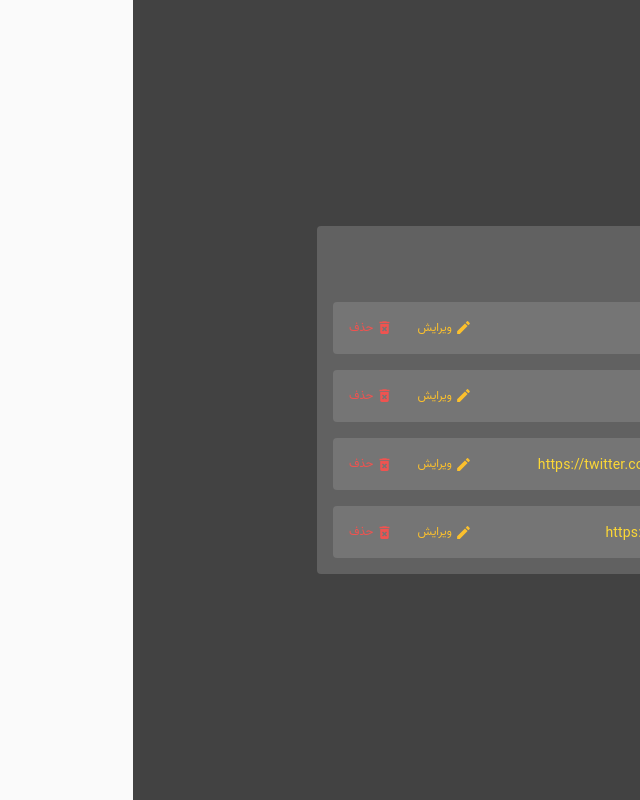
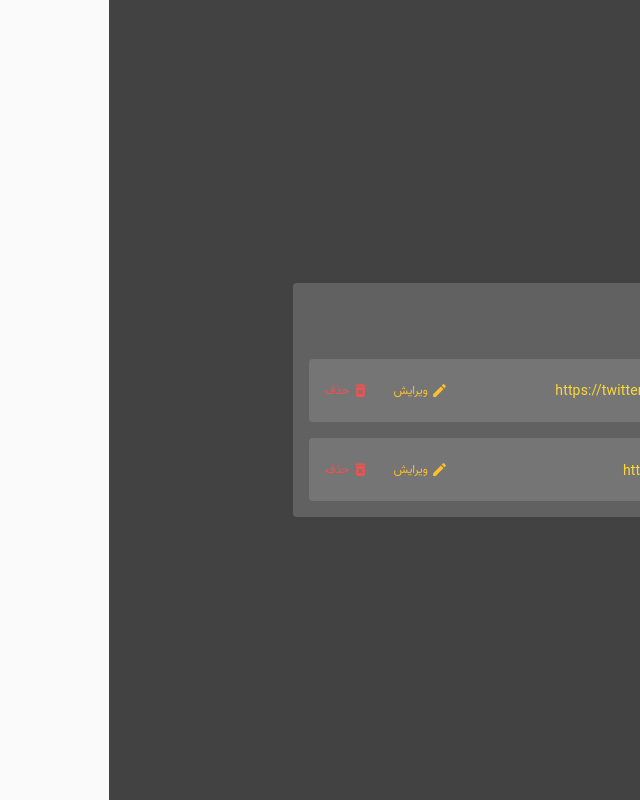
Before and after one commit to adibsadeghi1993/social-react-typescript, a React (Create React App) app: page / in a window 1280 px wide. Shown: the whole page, without its empty margins (640-1280 px from the left). Built offline with nearby package versions, Linux system fonts and the light colour scheme; data requests are answered from the project's data file; what jss-rtl would draw is missing.

Commit message:
the project was finished deon step one to step four

```diff
--- a/db.json
+++ b/db.json
@@ -1,17 +1,5 @@
 {
   "socials": [
-    {
-      "social_type": "facebook",
-      "social_link": "kkkkkkkkkkkkkkkk",
-      "social_id": "saheb@555",
-      "id": 6
-    },
-    {
-      "social_type": "facebook",
-      "social_link": "https://twitter.com/mhosseintahe",
-      "social_id": "milad@kkkj",
-      "id": 7
-    },
     {
       "social_type": "instagram",
       "social_link": "https://twitter.com/mhosseintahe",
--- a/src/components/EditSocial.tsx
+++ b/src/components/EditSocial.tsx
@@ -109,7 +109,7 @@ const EditSocial = ({ editSocial, setIsEdit, setIsShow }: Props) => {
             onChange={handleChange}
             onBlur={handleBlur}
             error={touched.name && Boolean(errors.name)}
-            // style={{ width: 230 }}
+            style={{color:"white"}}
             fullWidth
           >
             <MenuItem value="instagram">instagram</MenuItem>
@@ -138,6 +138,8 @@ const EditSocial = ({ editSocial, setIsEdit, setIsShow }: Props) => {
           variant="outlined"
           onBlur={handleBlur}
           size="small"
+
+          inputProps={{ style: { fontFamily: 'vazir', color: 'white',backgroundColor:"transparent"}}}
           fullWidth
         />
        </Box>
@@ -162,6 +164,8 @@ const EditSocial = ({ editSocial, setIsEdit, setIsShow }: Props) => {
           size="small"
           fullWidth
           style={{color:"white"}}
+
+          inputProps={{ style: { fontFamily: 'vazir', color: 'white'}}}
         />
        </Box>
          <Box >
--- a/src/components/UserLinks.tsx
+++ b/src/components/UserLinks.tsx
@@ -7,11 +7,16 @@ import { deleteSocialAction, getUserContacts } from "../redux/actions/actions";
 import DeleteForeverIcon from "@mui/icons-material/DeleteForever";
 import EditIcon from "@mui/icons-material/Edit";
 import { yellow, red,grey } from "@mui/material/colors";
+import {makeStyles} from "@material-ui/core"
+import InstagramIcon from '@mui/icons-material/Instagram';
+import TwitterIcon from '@mui/icons-material/Twitter';
+import FacebookIcon from '@mui/icons-material/Facebook';
 
 import Button from "@mui/material/Button";
 
 import Modal from "@mui/material/Modal";
-import { idText } from "typescript";
+import communicate from "../model/model";
+
 
 interface Props {
   setIsEdit: React.Dispatch<React.SetStateAction<Boolean>>;
@@ -19,13 +24,30 @@ interface Props {
   setIsShow: any;
 }
 
+const useStyle=makeStyles({
+
+  cancelBtn:{
+    backgroundColor:`${red[500]} !important`,
+    "&hover":{
+      backgroundColor:`${red[500]} !important`
+    },
+    fontFamily:"vazir"
+
+  }
+
+})
+
 const UserLinks = ({ setIsEdit, setEditSocial, setIsShow }: Props) => {
+  const classes=useStyle()
   const dispatch = useDispatch();
   const [openModal, setOpenModal] = useState(false);
   const [deleteSocialId, setDeleteSocialId] = useState<string| null>(null);
   const [confirmDelete, setConfirmDelete] = useState("");
 
-  const handleClose = () => setOpenModal(false);
+  const handleClose = () => {
+    setOpenModal(false)
+    setConfirmDelete("")
+  };
   const state = useSelector((state) => state.socials);
   console.log(state);
 
@@ -51,6 +73,29 @@ const UserLinks = ({ setIsEdit, setEditSocial, setIsShow }: Props) => {
     setIsShow(true);
   };
 
+  const checkSocial=(item:communicate)=>{
+    switch (item.social_type) {
+      case "instagram": return <InstagramIcon/>
+      case "twitter": return <TwitterIcon/>
+      case "facebook": return <FacebookIcon/>
+
+
+      default:
+        break;
+    }
+  }
+  const checkSocialname=(item:communicate)=>{
+    switch (item.social_type) {
+      case "instagram": return "اینستاگرام"
+      case "twitter": return "تویتر"
+      case "facebook": return "فیسبوک"
+
+
+      default:
+        break;
+    }
+  }
+
 
 
   return (
@@ -63,10 +108,10 @@ const UserLinks = ({ setIsEdit, setEditSocial, setIsShow }: Props) => {
                 sx={{ display: "flex", mt: 2, justifyContent: "space-between",backgroundColor:`${grey[600]}`,px:2,py:2 ,  borderRadius: 1,}}
                 key={item.id}
               >
-                <Box sx={{ display: "flex" }}>
-                  <Box sx={{ display: "flex" }}>
-                    <Typography sx={{fontFamily:"vazir",color:`${grey[400]}`}}  variant="body2">راه ارتباطی  </Typography>
-                    <Typography sx={{color:`${grey[50]}`,mr:1}} variant="body2">{item.social_type}</Typography>
+                <Box sx={{ display: "flex",alignItems:"center" }}>
+                  <Box sx={{ display: "flex",alignItems:"center" }}>
+                    <Typography sx={{fontFamily:"vazir",color:`${grey[400]}`}}  variant="body2">{checkSocial(item)}  </Typography>
+                    <Typography sx={{color:`${grey[50]}`,mr:1,fontFamily:"vazir"}} variant="body2">{checkSocialname(item)}</Typography>
                   </Box>
                   <Box sx={{ display: "flex",mr:2 }}>
                     <Typography sx={{fontFamily:"vazir",color:`${grey[400]}`}} variant="body2">ای دی (ID)  </Typography>
@@ -80,14 +125,14 @@ const UserLinks = ({ setIsEdit, setEditSocial, setIsShow }: Props) => {
 
                 </Box>
                 <Box sx={{display:"flex"}}>
-                  <Box sx={{display:"flex",fontSize:"12px",color:`${yellow[700]}` ,alignItems:"center"}} component="span" onClick={() => editHandler(item.id)}>
+                  <Box sx={{display:"flex",fontSize:"12px",color:`${yellow[700]}` ,alignItems:"center",cursor:"pointer"}} component="span" onClick={() => editHandler(item.id)}>
                     <EditIcon  sx={{ fontSize: 17,color:`${yellow[700]}`,marginLeft:"3px" }} />
                     ویرایش
                   </Box>
                   <Box
                     onClick={()=>openModalHandler(item.id)}
                     component="span"
-                    sx={{display:"flex",fontSize:"12px",color:`${red[400]}` ,alignItems:"center", mr:3}}
+                    sx={{cursor:"pointer",display:"flex",fontSize:"12px",color:`${red[400]}` ,alignItems:"center", mr:3}}
 
                   >
                     <DeleteForeverIcon sx={{ fontSize: 17,color:`${red[400]}`,marginLeft:"3px" }} />
@@ -116,12 +161,13 @@ const UserLinks = ({ setIsEdit, setEditSocial, setIsShow }: Props) => {
                   >
                     <Typography
                       id="modal-modal-title"
-                      variant="h6"
+                      variant="subtitle1"
                       component="h2"
+                      style={{color:`${red[500]}`,fontFamily:"vazir"}}
                     >
                       حذف لینک ارتباطی
                     </Typography>
-                    <Box sx={{ mt: 1 }}>
+                    <Box sx={{ mt: 2 }}>
                       <TextField
                         id="name"
                         name="id"
@@ -142,17 +188,19 @@ const UserLinks = ({ setIsEdit, setEditSocial, setIsShow }: Props) => {
                     >
                       <Button
                         size="small"
-                        sx={{ ml: 2, backgroundColor: `${red[500]}` }}
+                        sx={{ ml: 2, backgroundColor: `${yellow[500]} !important`,fontFamily:"vazir",color:"black" }}
                         variant="contained"
                         onClick={handleClose}
+                        className={classes.cancelBtn}
                       >
                         انصراف
                       </Button>
                       <Button
                         size="small"
                         sx={{
-                          backgroundColor: `${yellow[500]}`,
-                          color: "black",
+                          backgroundColor: `${red[500]} !important`,
+                          color: "white",
+                          fontFamily:"vazir"
                         }}
                         onClick={ deleteSocialHandler}
                         disabled={confirmDelete === "تایید" ? false : true}
```
